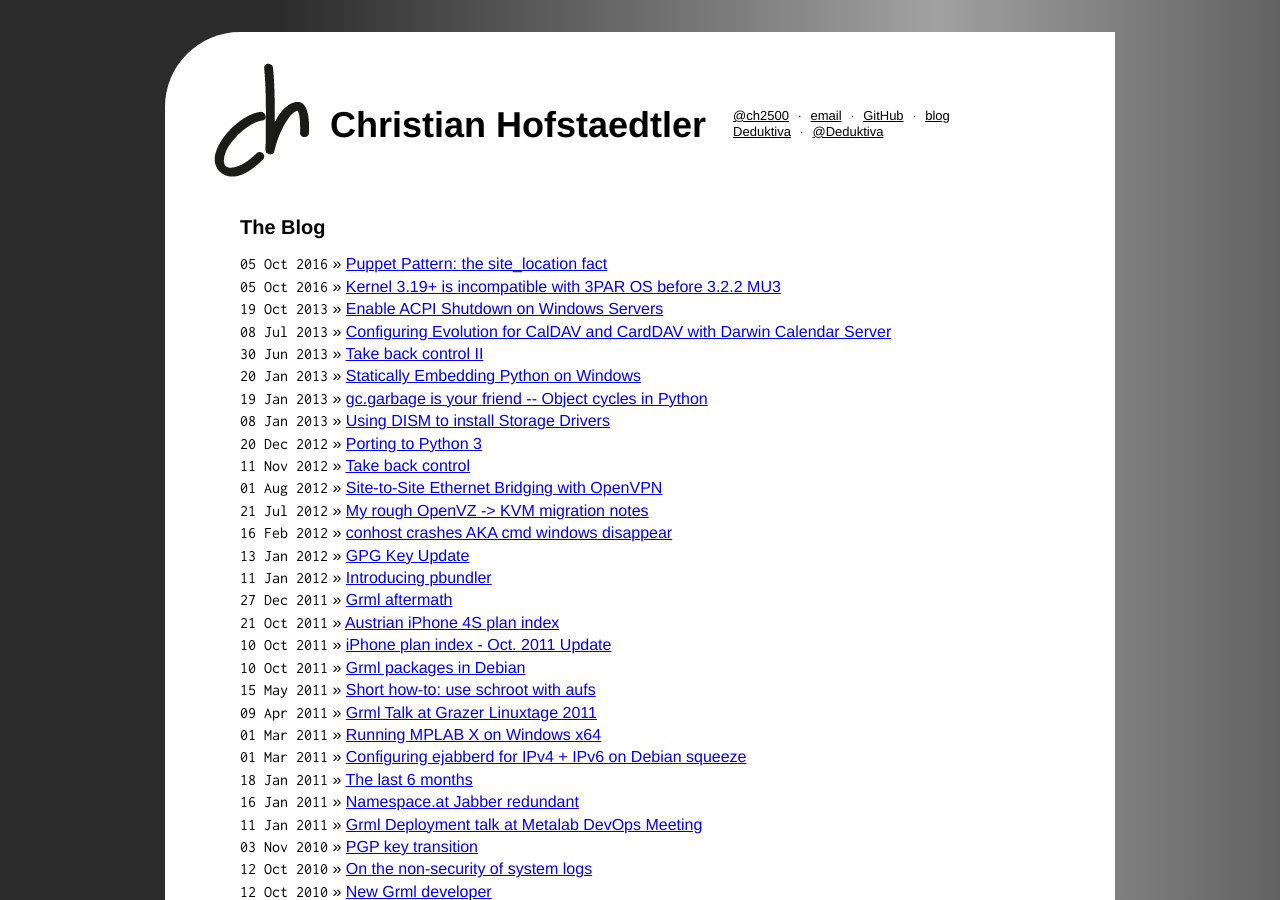
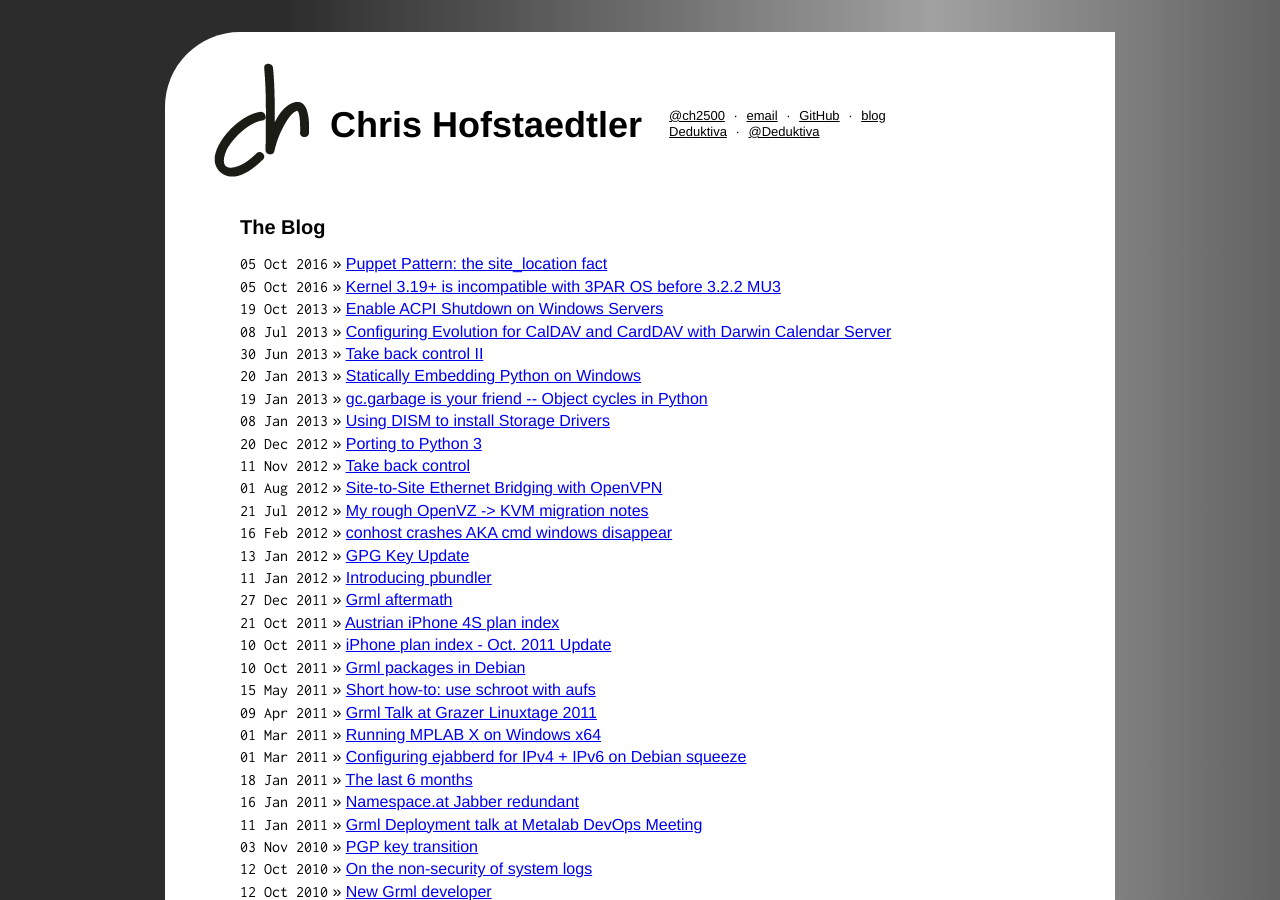
Before and after one commit to zeha/zeha.at-site, a Jekyll site: the page built from blog/index.html, in a window 1280 px wide and 900 px high. Built offline with Jekyll 4.4.1, drawn with Linux system fonts in a browser that asks for light colours; some of the changed text lies outside the part shown.

Commit message:
Name fixup

```diff
--- a/_layouts/default.html
+++ b/_layouts/default.html
@@ -2,8 +2,8 @@
 <html lang="en-us">
 <head>
   <meta http-equiv="content-type" content="text/html; charset=utf-8">
-  <title>{{ page.title }} - Christian Hofstaedtler</title>
-  <link href="http://zeha.at/atom.xml" rel="alternate" title="Christian Hofstaedtler" type="application/atom+xml">
+  <title>{{ page.title }} - Chris Hofstaedtler</title>
+  <link href="http://zeha.at/atom.xml" rel="alternate" title="Chris Hofstaedtler" type="application/atom+xml">
 
   <!-- syntax highlighting CSS -->
   <link rel="stylesheet" href="/css/syntax.css" type="text/css">
@@ -30,7 +30,7 @@
     <a href="/"><div id="logo"></div></a>
     <div id="header">
       <div id="headertitle">
-        <a id="title" href="/">Christian Hofstaedtler</a>
+        <a id="title" href="/">Chris Hofstaedtler</a>
         <!-- div id="dds">founder of <a href="http://deduktiva.com/">@Deduktiva</a></div -->
       </div>
       <div id="headermenu">
@@ -49,7 +49,7 @@
       {{ content }}
     </div>
     <footer>
-      &copy; 2008-2016 Christian Hofst&auml;dtler
+      &copy; 2008-2020 Chris Hofst&auml;dtler
     </footer>
   </div>
 
--- a/atom.xml
+++ b/atom.xml
@@ -4,13 +4,13 @@ layout: nil
 <?xml version="1.0" encoding="utf-8"?>
 <feed xmlns="http://www.w3.org/2005/Atom">
 
- <title>christian hofstaedtler</title>
+ <title>Chris Hofstaedtler</title>
  <link href="http://zeha.at/atom.xml" rel="self"/>
  <link href="http://zeha.at/"/>
  <updated>{{ site.time | date_to_xmlschema }}</updated>
  <id>http://zeha.at/</id>
  <author>
-   <name>christian hofstaedtler</name>
+   <name>Chris Hofstaedtler</name>
  </author>
 
  {% for post in site.posts %}
--- a/blog/index.html
+++ b/blog/index.html
@@ -1,6 +1,6 @@
 ---
 layout: default
-title: christian hofstaedtler
+title: chris hofstaedtler
 ---
 
 <div id="blogindex">
```
